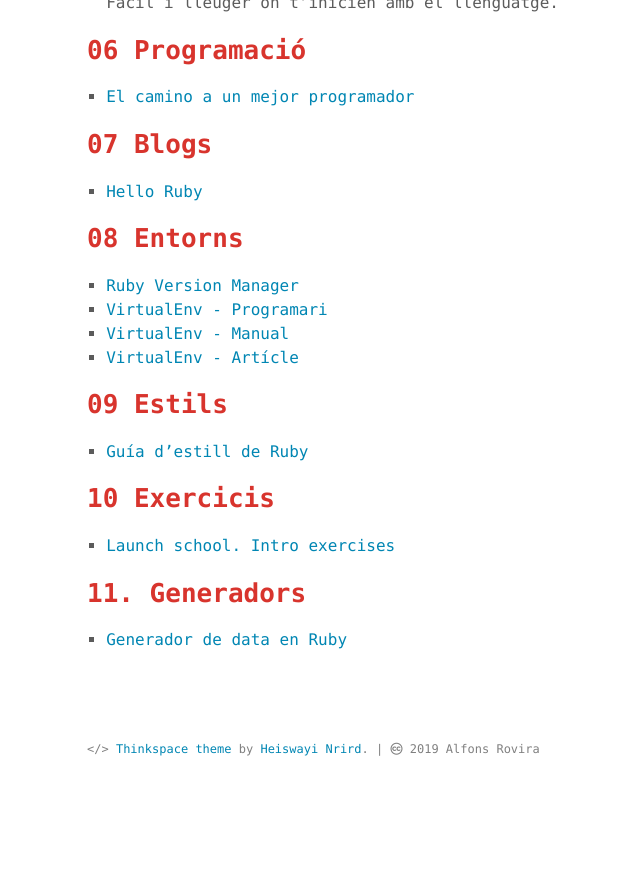
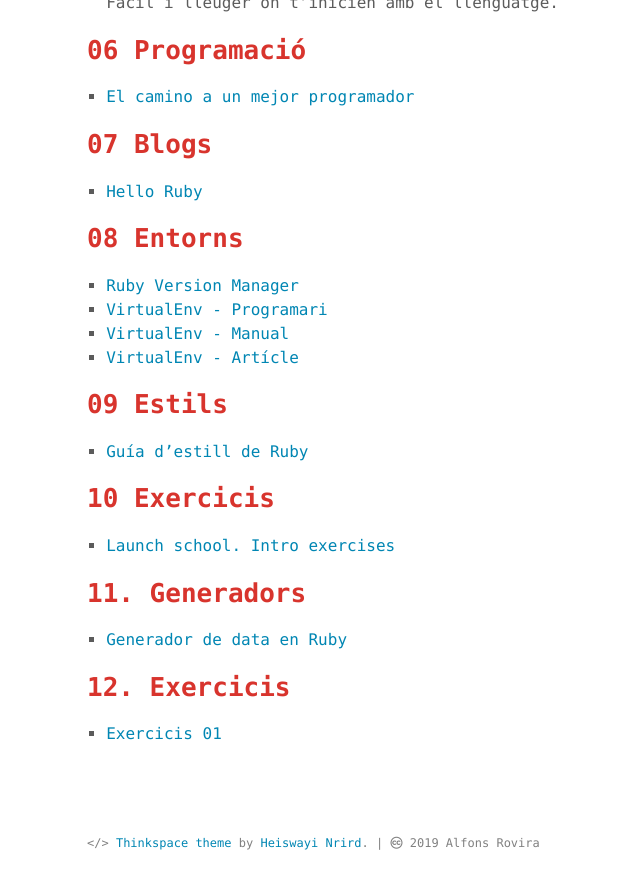
Before and after one commit to inclusa/ruby, a Jekyll site: the page built from about.md, in a window 1280 px wide and 900 px high, scrolled down 1299 px. Shown: the top 889 px of the window, without its empty margins (177-817 px from the left). Built offline with Jekyll 4.4.1, drawn with Linux system fonts in a browser that asks for light colours; before the commit the page ends 2105 px from its top, so only the background shows below that.

Commit message:
Exercicis

```diff
--- a/about.md
+++ b/about.md
@@ -76,3 +76,7 @@ Aquest projecte sorgeix de la necessitat d'aprendre el llenguatge de programció
 ## 11. Generadors
 
 1. [Generador de data en Ruby](http://strftimer.com/)
+
+## 12. Exercicis
+
+1. [Exercicis 01](https://github.com/sj26/ruby-1.9.3-p0)
```
